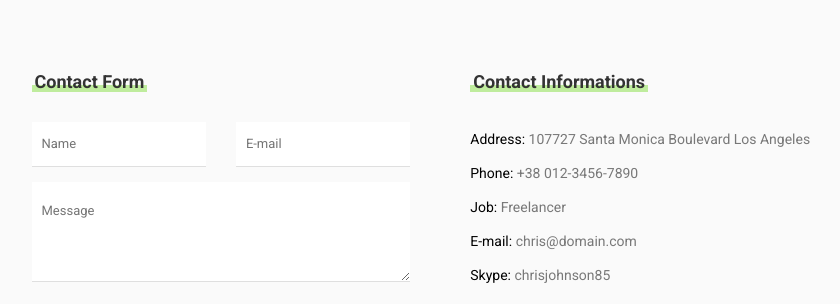
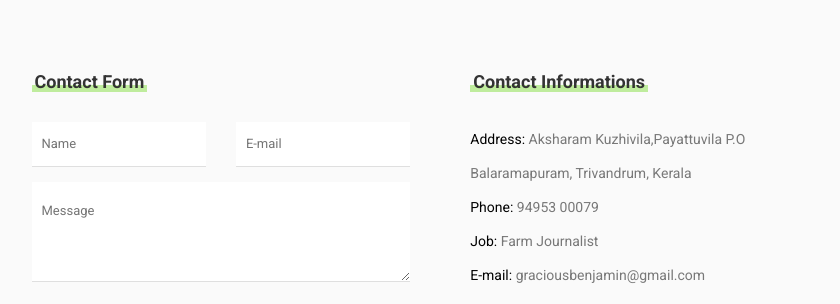
Before and after one commit to rahulrajan2202/graciusbenjamin, a plain HTML site: page index.html in a window 1280 px wide. Shown: the part 8686-8990 px from the top of the page, without its empty margins (346-1186 px from the left). Drawn offline with Linux system fonts and the light colour scheme.

Commit message:
commit 26

```diff
--- a/index.html
+++ b/index.html
@@ -1024,11 +1024,11 @@ Until 2009 I completed 83 books, Bishop Pereira award was for writing maximum ed
                     <section class="contact-info col-md-6 padding_30 padbot_45">
                         <div class="section-title top_15 bottom_30"><span></span><h2>Contact Informations</h2></div>
                         <ul>
-                            <li><span>Address:</span> 107727 Santa Monica Boulevard Los Angeles</li>
-                            <li><span>Phone:</span> +38 012-3456-7890</li>
-                            <li><span>Job:</span> Freelancer</li>
-                            <li><span>E-mail:</span> chris@domain.com</li>
-                            <li><span>Skype:</span> chrisjohnson85</li>
+                            <li><span>Address:</span> Aksharam Kuzhivila,Payattuvila P.O Balaramapuram, Trivandrum, Kerala</li>
+                            <li><span>Phone:</span> 94953 00079</li>
+                            <li><span>Job:</span> Farm Journalist</li>
+                            <li><span>E-mail:</span> graciousbenjamin@gmail.com</li>
+
                             <li>
                                 <div class="social-icons top_15">
                                     <a class="fb" href="#"><i class="fa fa-facebook" aria-hidden="true"></i></a>
```
